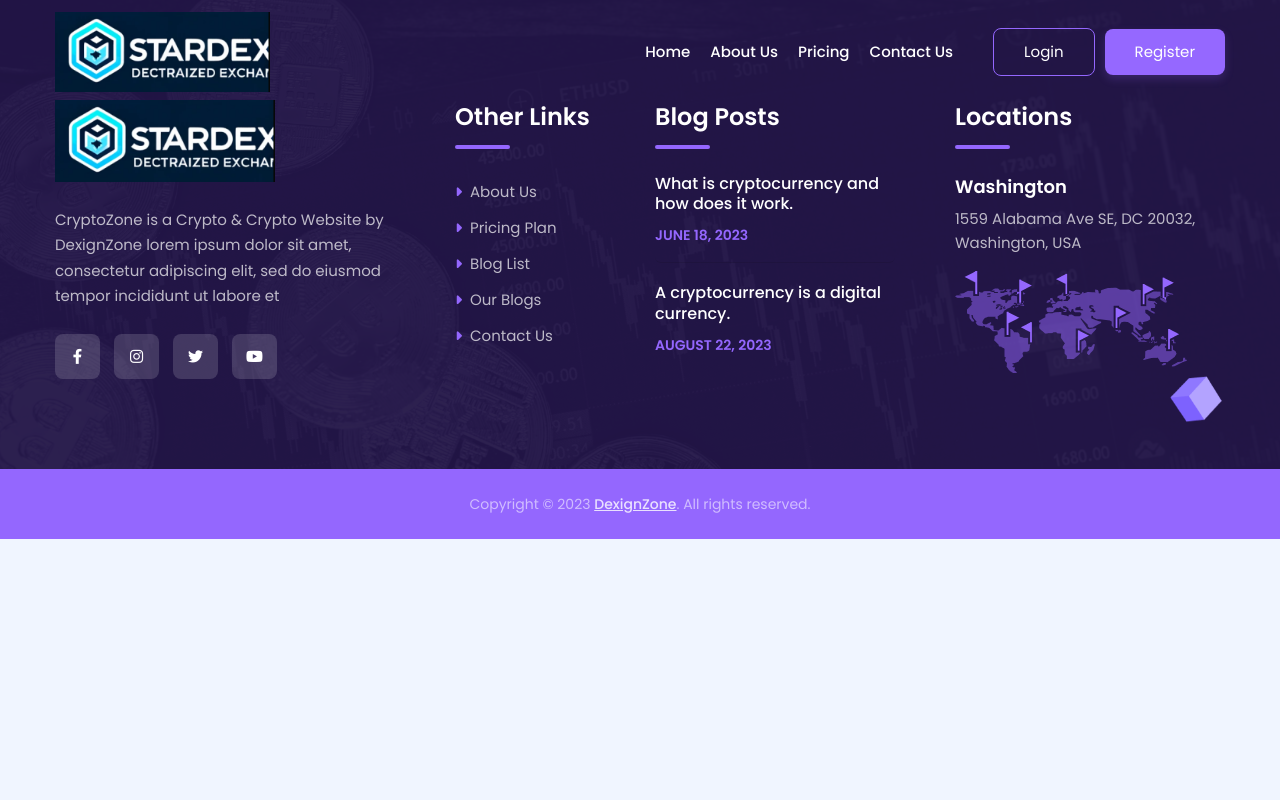
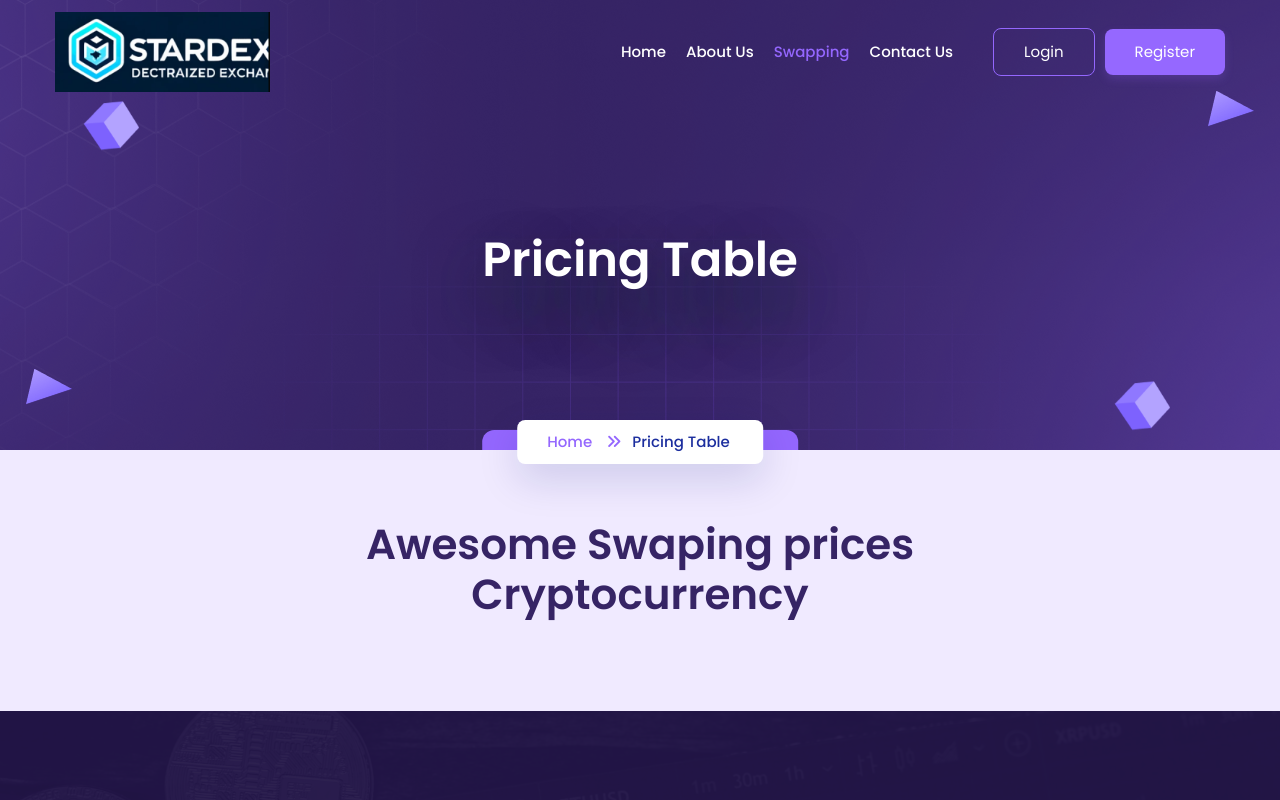
Before and after one commit to Nairod36/PA-DEX-4IBC, a React (Create React App) app in the folder front-dex/: page /swapping in a window 1280 px wide. Shown: the top 800 px of the page. Built offline with nearby package versions, Linux system fonts and the light colour scheme.

Commit message:
swapping page

```diff
--- a/front-dex/src/pages/Header.tsx
+++ b/front-dex/src/pages/Header.tsx
@@ -37,8 +37,8 @@ function Header(){
                             </button>
                             <div className="extra-nav">
                                 <div className="extra-cell">
-                                    <a className="btn btn-outline-primary text-white" target="_blank" rel="noreferrer" href="https://cryptozone.dexignzone.com/react/demo/login">Login</a>
-                                    <a className="btn btn-primary btn-gradient btn-shadow" target="_blank" rel="noreferrer" href="https://cryptozone.dexignzone.com/react/demo/page-register">Register</a>
+                                    <a className="btn btn-outline-primary text-white" target="_blank" rel="noreferrer" href="">Login</a>
+                                    <a className="btn btn-primary btn-gradient btn-shadow" target="_blank" rel="noreferrer" href="">Register</a>
                                 </div>
                             </div>
 
@@ -49,7 +49,7 @@ function Header(){
                                 <ul className="nav navbar-nav navbar">
                                     <li><NavLink to={"/"}>Home</NavLink></li>
                                     <li><NavLink to={"/about-us"}>About Us</NavLink></li>
-                                    <li><NavLink to={"/pricing"}>Pricing</NavLink></li>
+                                    <li><NavLink to={"/swapping"}>Swapping</NavLink></li>
                                     <li className={`sub-menu-down ${showMenu ? "open" : ""}`} id="menushow"
                                        onClick={()=>setShowMenu(!showMenu)}
 
--- a/front-dex/src/pages/Pricing.tsx
+++ b/front-dex/src/pages/Swapping.tsx
@@ -19,7 +19,7 @@ function Pricing(){
                 <img className="bg-shape5" src={Shap3} alt="" />
                 <div className="container">
                     <div className="section-head text-center">
-                        <h2 className="title">Awesome Pricing Plan for Cryptocurrency Business</h2>
+                        <h2 className="title">Awesome Swaping prices Cryptocurrency</h2>
                     </div>
                     <div className="row justify-content-center">
                     </div>
--- a/front-dex/src/pages/route.tsx
+++ b/front-dex/src/pages/route.tsx
@@ -5,7 +5,7 @@ import { BrowserRouter, Route, Routes } from 'react-router-dom';
 import Header from './Header';
 import Home from './Home';
 import Footer from './Footer';
-import Pricing from './Pricing';
+import Swapping from './Swapping';
 import ContactUs from './ContactUS';
 import AboutUs from './AboutUS';
 
@@ -17,7 +17,7 @@ const Index: React.FC = () => {
                 <Routes>
                     <Route path='/' element={<Home />} />
                     <Route path='/about-us' element={<AboutUs />} />
-                    <Route path='/pricing' element={<Pricing />} />
+                    <Route path='/swapping' element={<Swapping />} />
                     <Route path='/contact-us'  element={<ContactUs />} />
                 </Routes>
                 <Footer />
```
